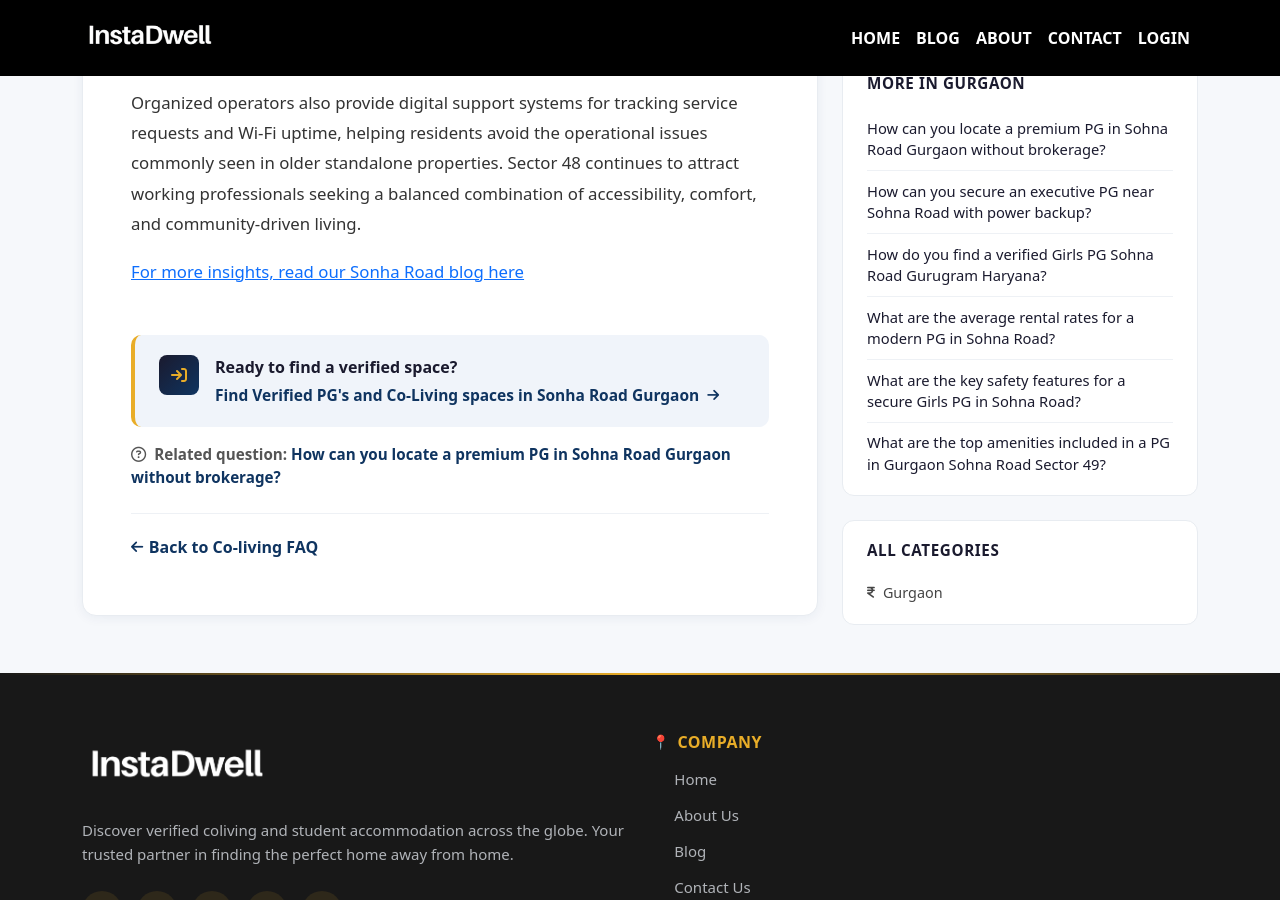
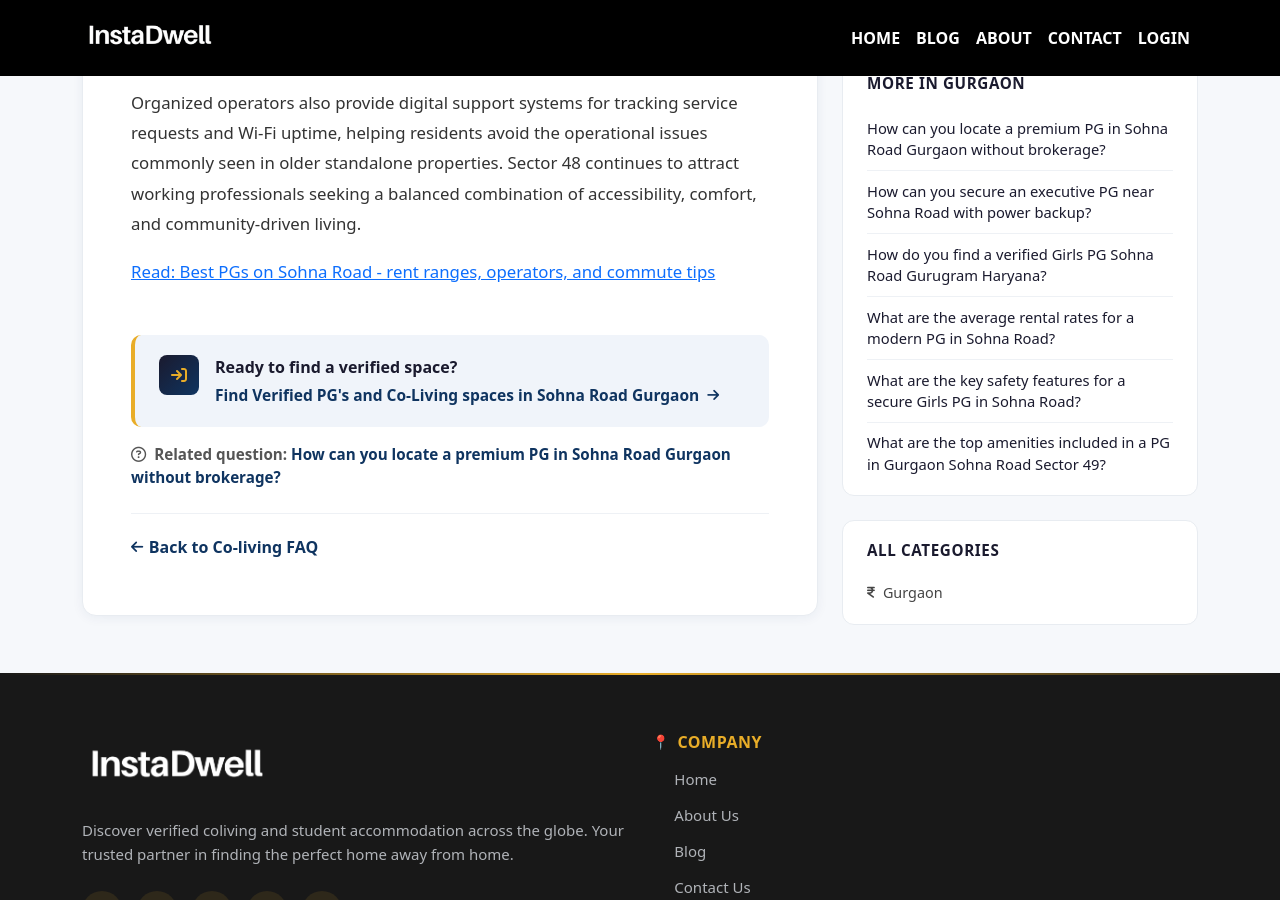
Before and after one commit to instadw/instadwell-blog, a Jekyll site: the page built from _coliving_faq/why-do-tech-professionals-choose-a-pg-near-sohna-road-sector-48.md, in a window 1280 px wide and 900 px high, scrolled down 565 px. Built offline with Jekyll 4.4.1, drawn with Linux system fonts in a browser that asks for light colours.

Commit message:
Update why-do-tech-professionals-choose-a-pg-near-sohna-road-sector-48.md

```diff
--- a/_coliving_faq/why-do-tech-professionals-choose-a-pg-near-sohna-road-sector-48.md
+++ b/_coliving_faq/why-do-tech-professionals-choose-a-pg-near-sohna-road-sector-48.md
@@ -7,7 +7,7 @@ order: 8
 author: Sanchit
 date: 2026-05-21T11:00:00.000+05:30
 money_page_url: "https://instadwell.com/search?lat=28.4179705&lng=77.0419807&location=C29R%2B5QQ%2C%20Malibu%20Towne%2C%20Sector%2047%2C%20Gurugram%2C%20Haryana%20122018%2C%20India&city=Gurugram&country=India"
-money_page_label: "Find Verified PG's and Co-Living spaces in Sonha Road Gurgaon"
+money_page_label: "Find Verified PG's and Co-Living spaces in Sohna Road Gurgaon"
 related_faq: "how-can-you-locate-a-premium-pg-in-sohna-road-gurgaon-without-brokerage"
 related_faq_label: "How can you locate a premium PG in Sohna Road Gurgaon without brokerage?"
 ---
@@ -16,4 +16,4 @@ A premium **pg near sohna road sector 48** remains highly popular among software
 
 Organized operators also provide digital support systems for tracking service requests and Wi-Fi uptime, helping residents avoid the operational issues commonly seen in older standalone properties. Sector 48 continues to attract working professionals seeking a balanced combination of accessibility, comfort, and community-driven living.
 
-[For more insights, read our Sonha Road blog here](https://instadwell.com/blog/pg-sohna-road-gurgaon)
+[Read: Best PGs on Sohna Road - rent ranges, operators, and commute tips](https://instadwell.com/blog/pg-sohna-road-gurgaon)
```
